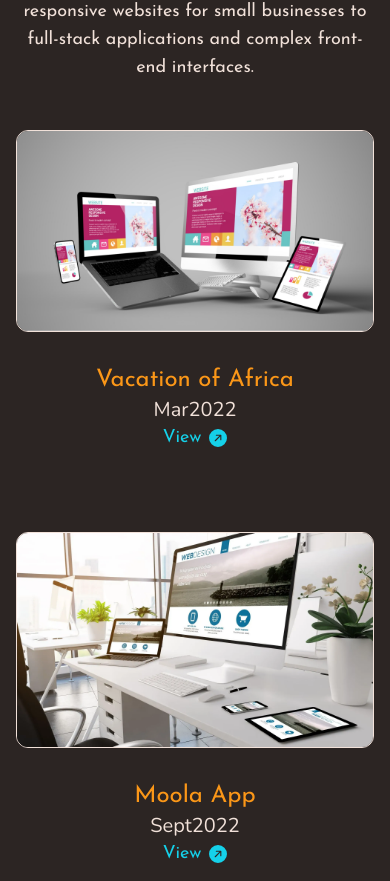
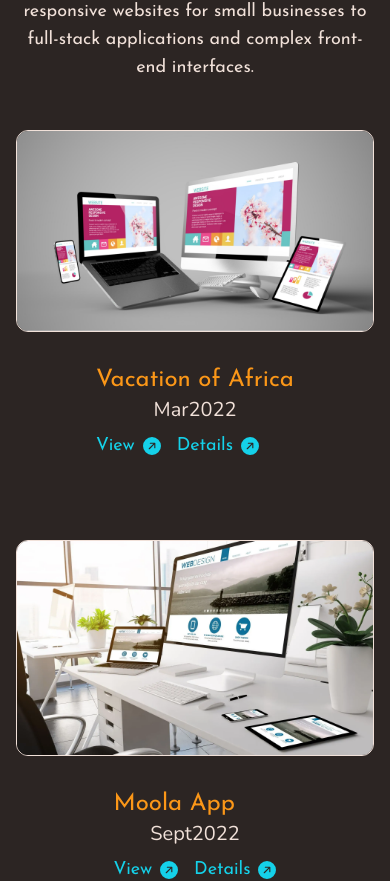
Before and after one commit to Mohan6201/msportfolio, a React (Vite) app: page / in a window 390 px wide. Shown: the part 8838-9719 px from the top of the page. Built offline with nearby package versions, Linux system fonts and the light colour scheme.

Commit message:
Updated Single Project

```diff
--- a/src/components/projectsSection/ProjectsMain.jsx
+++ b/src/components/projectsSection/ProjectsMain.jsx
@@ -10,6 +10,18 @@ const projects = [
     align: "right",
     image: "/images/website-img-1.jpg",
     link: "#",
+    description: {
+      job: "Trainee Consultant",
+      company: "Enterprise SoftLabs Pvt Ltd",
+      date: "2022 - Present",
+      responsibilities: [
+        "Managing Supply Chain Management change requests for Maersk.",
+        "Analyzed and modified SQL stored procedures using SSMS.",
+        "Troubleshot Azure and Cisco VPN Connectivity and Server Network Issues.",
+        "Handling product installation and configuration.",
+        "Administering Windows Active Directory.",
+      ],
+    },
   },
   {
     name: "Moola App",
@@ -17,6 +29,18 @@ const projects = [
     align: "left",
     image: "/images/website-img-2.webp",
     link: "#",
+    description: {
+      job: "Trainee Consultant",
+      company: "Enterprise SoftLabs Pvt Ltd",
+      date: "2022 - Present",
+      responsibilities: [
+        "Managing Supply Chain Management change requests for Maersk.",
+        "Analyzed and modified SQL stored procedures using SSMS.",
+        "Troubleshot Azure and Cisco VPN Connectivity and Server Network Issues.",
+        "Handling product installation and configuration.",
+        "Administering Windows Active Directory.",
+      ],
+    },
   },
   {
     name: "Tourzania",
@@ -24,6 +48,18 @@ const projects = [
     align: "right",
     image: "/images/website-img-3.jpg",
     link: "#",
+    description: {
+      job: "Trainee Consultant",
+      company: "Enterprise SoftLabs Pvt Ltd",
+      date: "2022 - Present",
+      responsibilities: [
+        "Managing Supply Chain Management change requests for Maersk.",
+        "Analyzed and modified SQL stored procedures using SSMS.",
+        "Troubleshot Azure and Cisco VPN Connectivity and Server Network Issues.",
+        "Handling product installation and configuration.",
+        "Administering Windows Active Directory.",
+      ],
+    },
   },
   {
     name: "Bank of Luck",
@@ -31,6 +67,18 @@ const projects = [
     align: "left",
     image: "/images/website-img-4.jpg",
     link: "#",
+    description: {
+      job: "Trainee Consultant",
+      company: "Enterprise SoftLabs Pvt Ltd",
+      date: "2022 - Present",
+      responsibilities: [
+        "Managing Supply Chain Management change requests for Maersk.",
+        "Analyzed and modified SQL stored procedures using SSMS.",
+        "Troubleshot Azure and Cisco VPN Connectivity and Server Network Issues.",
+        "Handling product installation and configuration.",
+        "Administering Windows Active Directory.",
+      ],
+    },
   },
 ];
 
@@ -46,17 +94,17 @@ const ProjectsMain = () => {
         <ProjectsText />
       </motion.div>
       <div className="flex flex-col gap-20 max-w-[900px] mx-auto mt-12">
-        {projects.map((project, index) => {
-          return (
+        {projects.map((project, index) => (
           <SingleProject
             key={index}
             name={project.name}
             year={project.year}
             align={project.align}
             image={project.image}
+            link={project.link}
+            description={project.description}
           />
-          );
-        })}
+        ))}
       </div>
     </div>
   );
--- a/src/components/projectsSection/SingleProject.jsx
+++ b/src/components/projectsSection/SingleProject.jsx
@@ -1,8 +1,25 @@
+import { useState } from "react";
 import { BsFillArrowUpRightCircleFill } from "react-icons/bs";
-import { motion } from "framer-motion";
+import { motion, AnimatePresence } from "framer-motion";
+import { FaArrowDownLong } from "react-icons/fa6";
 import { fadeIn } from "../../framerMotion/variants";
 
-const SingleProject = ({ name, year, align, image, link }) => {
+const SingleProject = ({ name, year, align, image, link, description }) => {
+  const [showDetails, setShowDetails] = useState(false);
+  const [showArrow, setShowArrow] = useState(false);
+
+  const handleDetailsClick = () => {
+    if (!showDetails) {
+      setShowArrow(true);
+      setTimeout(() => {
+        setShowDetails(true);
+        setShowArrow(false);
+      }, 600); // a bit longer delay for arrow animation
+    } else {
+      setShowDetails(false);
+    }
+  };
+
   return (
     <motion.div
       variants={fadeIn("top", 0)}
@@ -11,10 +28,11 @@ const SingleProject = ({ name, year, align, image, link }) => {
       viewport={{ once: false, amount: 0.1 }}
       className={`flex w-full sm:flex-col-reverse items-center gap-8 ${
         align === "left" ? "md:flex-row" : "md:flex-row-reverse"
-      } justify-end sm:flex-col`}
+      } justify-end sm:flex-col relative`}
     >
-      <div>
-        <h2 className="md:text-3xl sm:text-2xl text-orange ">{name}</h2>
+      {/* Left Text Section */}
+      <div className="flex-1 relative">
+        <h2 className="md:text-3xl sm:text-2xl text-orange">{name}</h2>
         <h2
           className={`text-xl font-thin text-white font-special sm:text-center ${
             align === "left" ? "md:text-right" : "md:text-left"
@@ -22,18 +40,82 @@ const SingleProject = ({ name, year, align, image, link }) => {
         >
           {year}
         </h2>
-        <a
-          href={link}
-          className={`text-lg flex gap-2 items-center text-cyan hover:text-orange transition-all duration-500 cursor-pointer sm:justify-self-center ${
-            align === "left" ? "md:justify-self-end" : "md:justify-self-start"
+
+        {/* Buttons */}
+        <div
+          className={`flex gap-4 items-center mt-2 ${
+            align === "left" ? "md:justify-end" : "md:justify-start"
           }`}
         >
-          View <BsFillArrowUpRightCircleFill />
-        </a>
+          <a
+            href={link}
+            className="text-lg flex gap-2 items-center text-cyan hover:text-orange transition-all duration-500 cursor-pointer"
+          >
+            View <BsFillArrowUpRightCircleFill />
+          </a>
+
+          <button
+            onClick={handleDetailsClick}
+            className="text-lg flex gap-2 items-center text-cyan hover:text-orange transition-all duration-500 cursor-pointer"
+          >
+            Details <BsFillArrowUpRightCircleFill />
+          </button>
+        </div>
+
+        {/* Centered Downward Arrow */}
+        <AnimatePresence>
+          {showArrow && (
+            <motion.div
+              initial={{ opacity: 0, scale: 0 }}
+              animate={{ opacity: 1, scale: 1 }}
+              exit={{ opacity: 0, scale: 0 }}
+              transition={{ duration: 0.5, ease: "easeInOut" }}
+              className="absolute left-1/2 transform -translate-x-1/2 mt-8 z-10"
+            >
+              <FaArrowDownLong className="text-6xl text-orange" />
+            </motion.div>
+          )}
+        </AnimatePresence>
+
+        {/* Expanding Description Box */}
+        <AnimatePresence>
+          {showDetails && (
+            <motion.div
+              initial={{ height: 0, opacity: 0 }}
+              animate={{ height: "auto", opacity: 1 }}
+              exit={{ height: 0, opacity: 0 }}
+              transition={{ duration: 0.8, ease: "easeInOut" }}
+              className="overflow-hidden mt-14"
+            >
+              <motion.div
+                variants={fadeIn("up", 0)}
+                initial="hidden"
+                whileInView="show"
+                viewport={{ once: false, amount: 0.1 }}
+                className="border-orange border-dashed border-2 rounded-xl p-5 shadow-lg bg-[#1e1e1e] w-full max-w-[500px] mx-auto"
+              >
+                <h3 className="text-cyan text-lg font-semibold">
+                  {description.job}{" "}
+                  <span className="text-orange">@ {description.company}</span>
+                </h3>
+                <p className="text-sm" style={{ color: "#A0A0A0" }}>
+                  {description.date}
+                </p>
+                <ul className="list-disc ml-5 mt-2 text-sm text-white space-y-1">
+                  {description.responsibilities.map((item, idx) => (
+                    <li key={idx}>{item}</li>
+                  ))}
+                </ul>
+              </motion.div>
+            </motion.div>
+          )}
+        </AnimatePresence>
       </div>
-      <div className="max-h-[220px] max-w-[400px] rounded-xl overflow-hidden hover:scale-110 transform transition-all duration-500 ralative border border-white">
+
+      {/* Right Image Section */}
+      <div className="flex-1 max-h-[220px] max-w-[400px] rounded-xl overflow-hidden hover:scale-110 transform transition-all duration-500 relative border border-white">
         <div className="w-full h-full bg-cyan opacity-50 absolute top-0 left-0 hover:opacity-0 transition-all duration-500 md:block sm:hidden"></div>
-        <img src={image} alt="website image" className="w-full h-full" />
+        <img src={image} alt="website preview" className="w-full h-full object-cover" />
       </div>
     </motion.div>
   );
```
Lines whose indentation alone changed are shown as unchanged.
